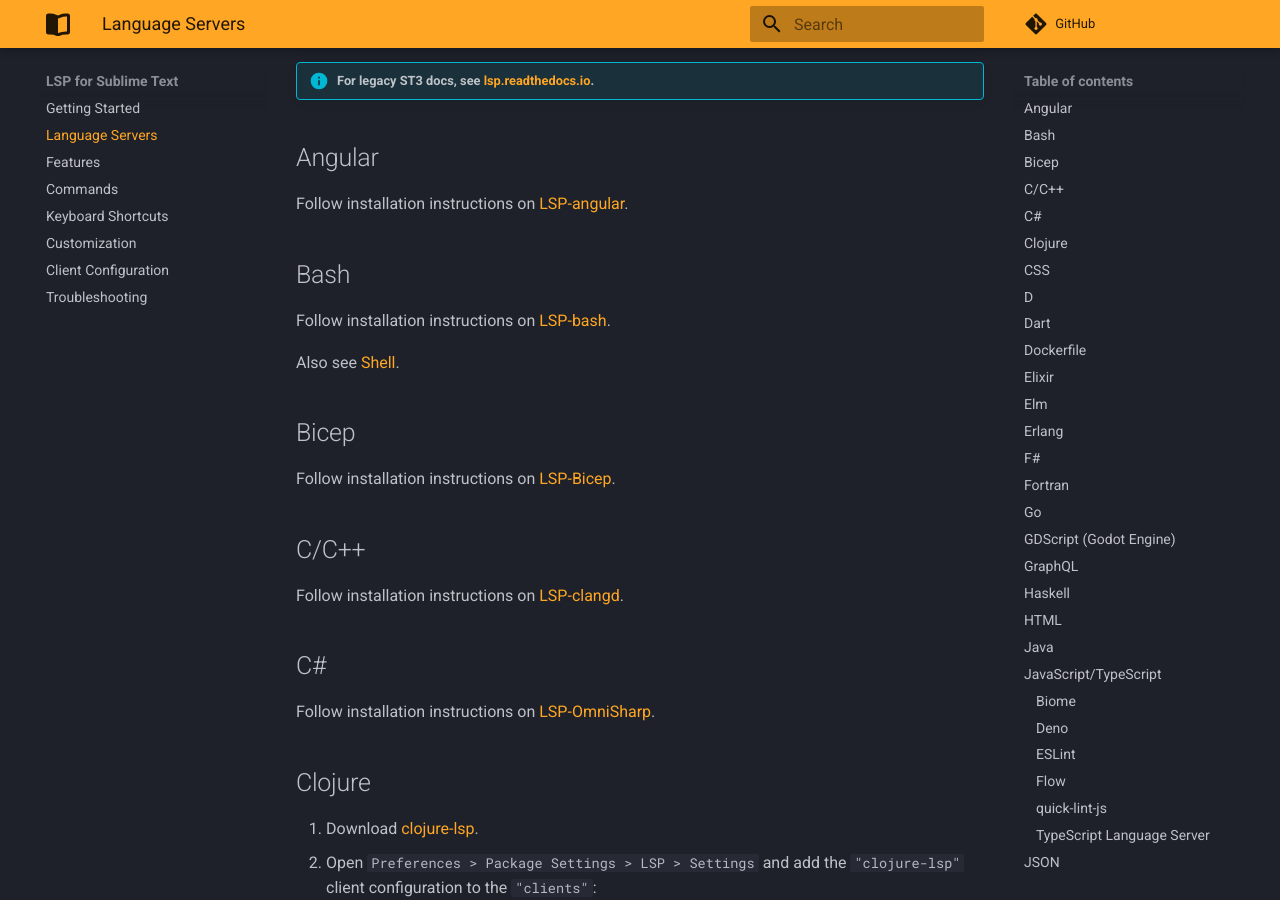
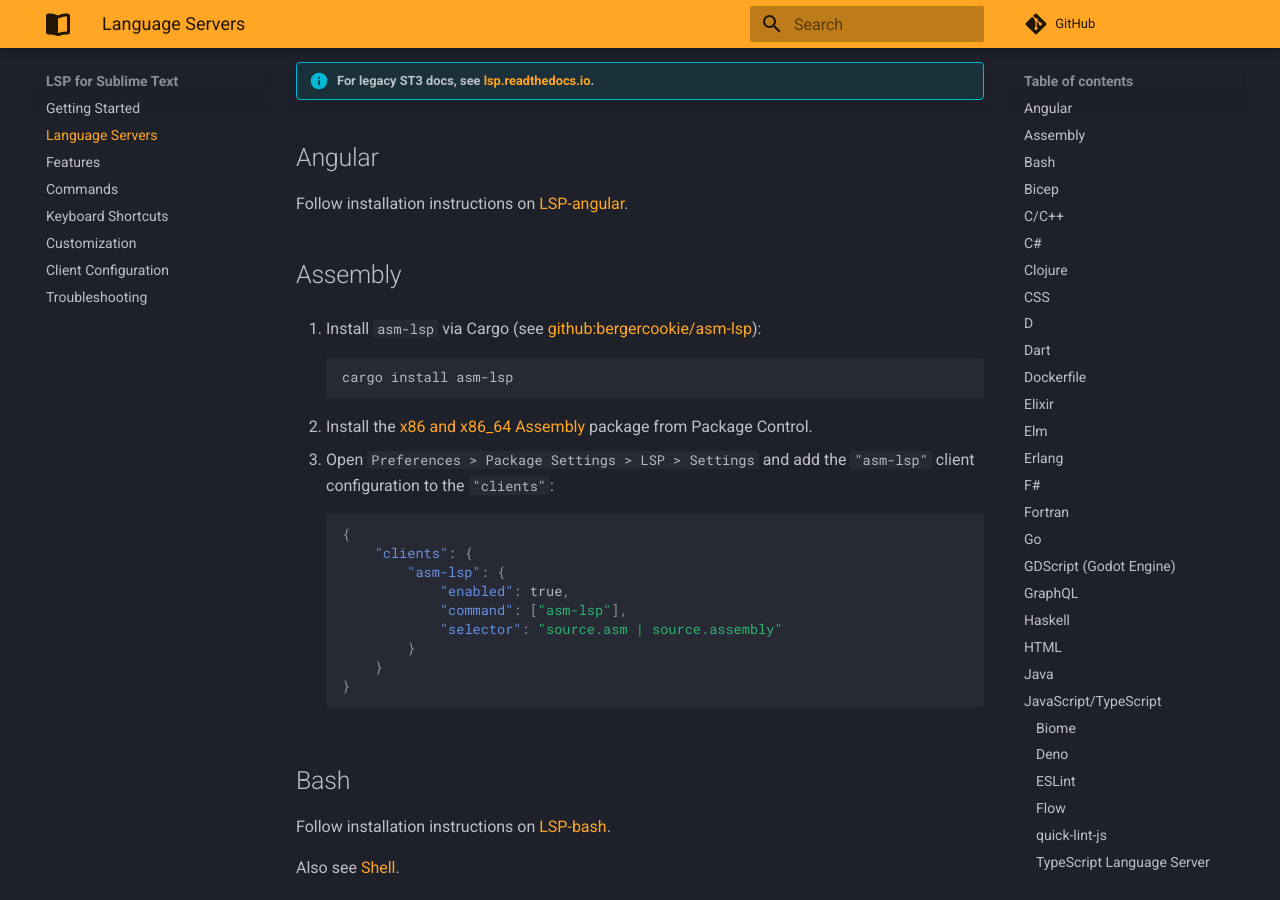
Before and after one commit to sublimelsp/LSP, an MkDocs documentation site: the page built from docs/src/language_servers.md, in a window 1280 px wide and 900 px high, scrolled down 427 px. Built offline with MkDocs 1.6.1 and Material for MkDocs 9.7.7, drawn with Linux system fonts in a browser that asks for light colours; comment, search, counter and statistics services are not loaded.

Commit message:
docs: add asm-lsp (#2400)

````diff
--- a/docs/src/language_servers.md
+++ b/docs/src/language_servers.md
@@ -15,6 +15,30 @@
 ## Angular
 
 Follow installation instructions on [LSP-angular](https://github.com/sublimelsp/LSP-angular).
+
+## Assembly
+
+1. Install `asm-lsp` via Cargo (see [github:bergercookie/asm-lsp](https://github.com/bergercookie/asm-lsp)):
+
+    ```sh
+    cargo install asm-lsp
+    ```
+
+2. Install the [x86 and x86_64 Assembly](https://packagecontrol.io/packages/x86%20and%20x86_64%20Assembly) package from Package Control.
+
+3. Open `Preferences > Package Settings > LSP > Settings` and add the `"asm-lsp"` client configuration to the `"clients"`:
+
+    ```jsonc
+    {
+        "clients": {
+            "asm-lsp": {
+                "enabled": true,
+                "command": ["asm-lsp"],
+                "selector": "source.asm | source.assembly"
+            }
+        }
+    }
+    ```
 
 ## Bash
 
````
